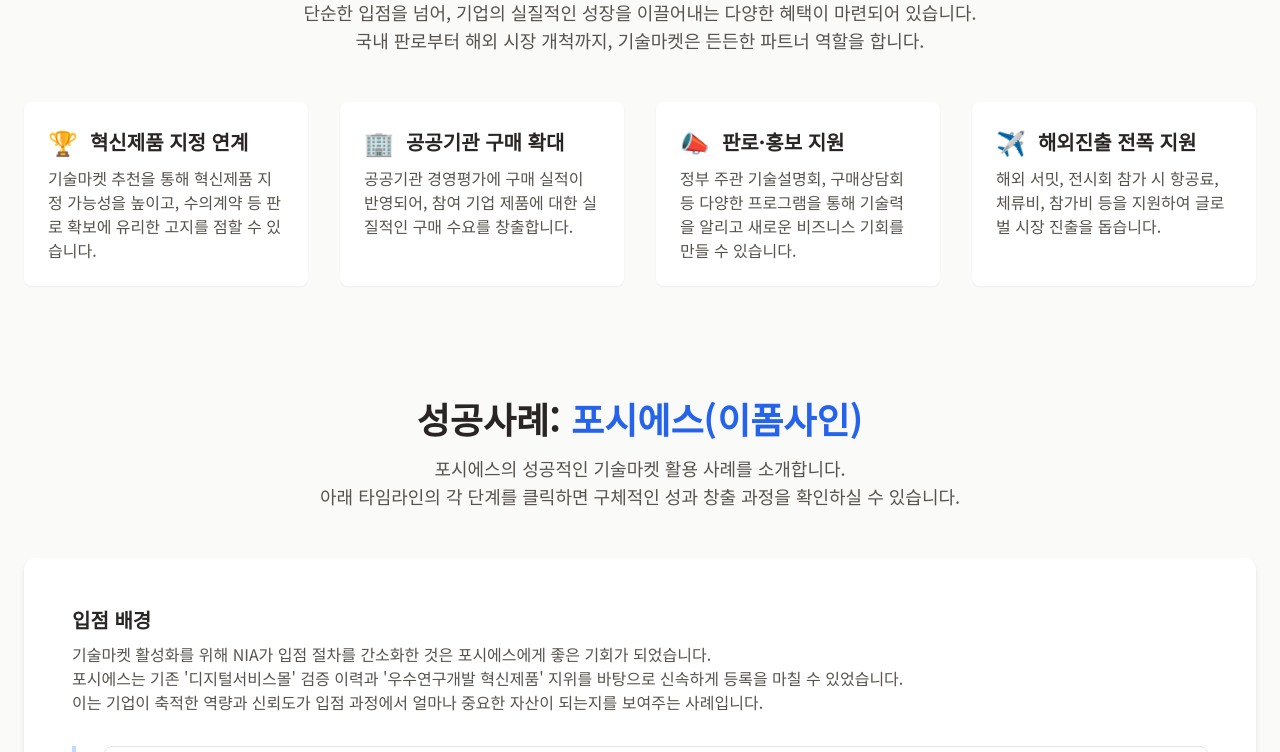
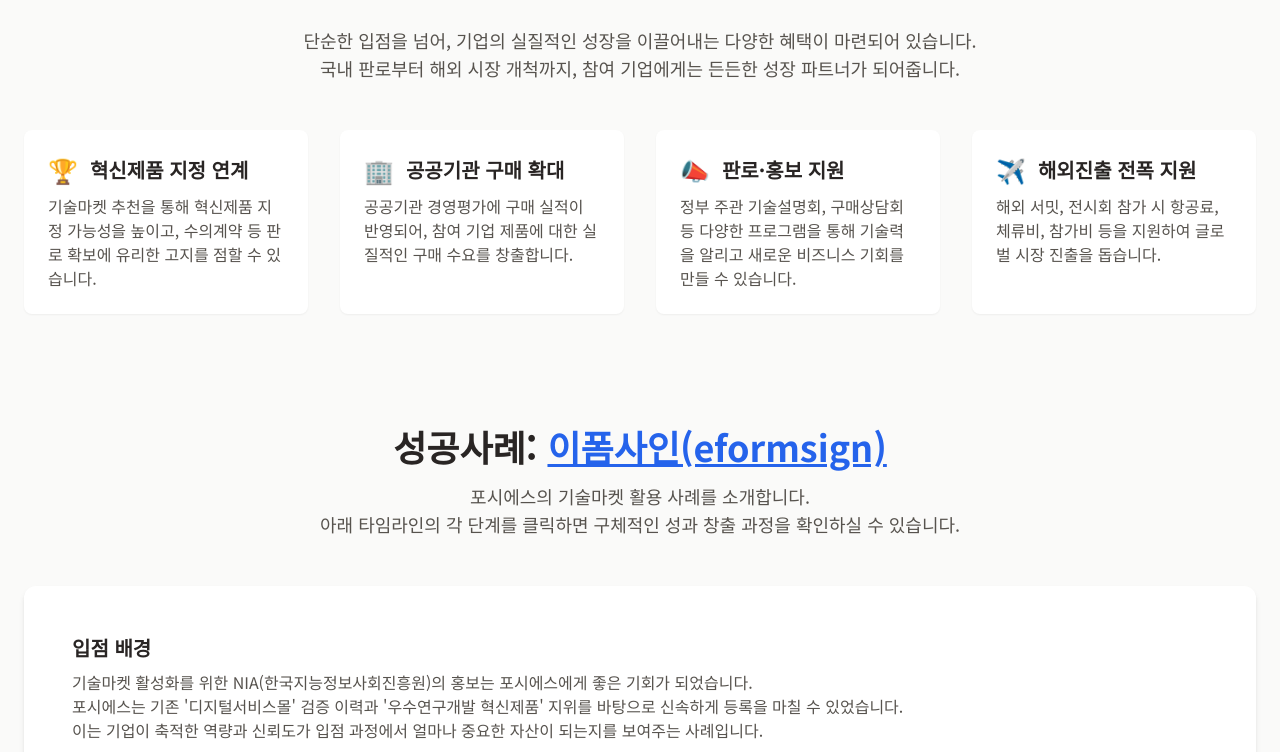
Before and after one commit to rayben80/techmarket, a plain HTML site: page index.html in a window 1280 px wide. Shown: the part 726-1478 px from the top of the page. Drawn offline with nearby package versions, Linux system fonts and the light colour scheme.

Commit message:
Update index.html

```diff
--- a/index.html
+++ b/index.html
@@ -74,7 +74,7 @@
         <section id="intro" class="text-center mb-20 md:mb-28">
             <h2 class="text-3xl md:text-5xl font-bold mb-4">중소기업기술마켓, <br class="md:hidden"/>성장의 새로운 기회</h2>
             <p class="text-lg md:text-xl text-stone-600 max-w-3xl mx-auto mb-12">
-                공공기관이 직접 검증하고 구매까지 연계하는 신뢰도 높은 판로 플랫폼입니다.<br>기술력 있는 중소기업이 공공 시장을 넘어 글로벌로 진출할 수 있도록 지원합니다.
+                공공기관이 직접 기술을 검증하고 구매까지 연계하는 신뢰도 높은 판로 플랫폼입니다.<br>이를 통해 기술력 있는 중소기업은 공공 시장은 물론 글로벌 시장까지 진출할 기회를 얻을 수 있습니다.
             </p>
             <div class="bg-white p-8 rounded-xl shadow-md">
                 <h3 class="text-2xl font-bold mb-6 text-stone-700">주요 입점 가능 분야</h3>
@@ -106,7 +106,7 @@
         <section id="benefits" class="mb-20 md:mb-28">
             <h2 class="text-3xl md:text-4xl font-bold text-center mb-12">기업을 위한 <span class="text-blue-600">핵심 지원 혜택</span></h2>
             <p class="text-lg text-stone-600 text-center max-w-3xl mx-auto mb-12">
-                단순한 입점을 넘어, 기업의 실질적인 성장을 이끌어내는 다양한 혜택이 마련되어 있습니다.<br>국내 판로부터 해외 시장 개척까지, 기술마켓은 든든한 파트너 역할을 합니다.
+                단순한 입점을 넘어, 기업의 실질적인 성장을 이끌어내는 다양한 혜택이 마련되어 있습니다.<br>국내 판로부터 해외 시장 개척까지, 참여 기업에게는 든든한 성장 파트너가 되어줍니다.
             </p>
             <div class="grid md:grid-cols-2 lg:grid-cols-4 gap-8">
                 <div class="bg-white p-6 rounded-lg shadow-sm hover:shadow-xl transition-shadow duration-300">
@@ -129,15 +129,15 @@
         </section>
 
         <section id="case-study" class="mb-20 md:mb-28">
-            <h2 class="text-3xl md:text-4xl font-bold text-center mb-4">성공사례: <span class="text-blue-600">포시에스(이폼사인)</span></h2>
+            <h2 class="text-3xl md:text-4xl font-bold text-center mb-4">성공사례: <br class="sm:hidden"><a href="https://www.eformsign.com/kr/index.html" target="_blank" rel="noopener noreferrer" class="text-blue-600 underline hover:text-blue-700 transition-colors">이폼사인(eformsign)</a></h2>
             <p class="text-lg text-stone-600 text-center max-w-3xl mx-auto mb-12">
-                포시에스의 성공적인 기술마켓 활용 사례를 소개합니다.<br>아래 타임라인의 각 단계를 클릭하면 구체적인 성과 창출 과정을 확인하실 수 있습니다.
+                포시에스의 기술마켓 활용 사례를 소개합니다.<br>아래 타임라인의 각 단계를 클릭하면 구체적인 성과 창출 과정을 확인하실 수 있습니다.
             </p>
             <div class="bg-white rounded-xl shadow-md p-8 md:p-12">
                  <div class="mb-8">
                     <h3 class="text-xl font-bold text-stone-800">입점 배경</h3>
                     <p class="text-stone-600 mt-2">
-                        기술마켓 활성화를 위해 NIA가 입점 절차를 간소화한 것은 포시에스에게 좋은 기회가 되었습니다.<br>
+                        기술마켓 활성화를 위한 NIA(한국지능정보사회진흥원)의 홍보는 포시에스에게 좋은 기회가 되었습니다.<br>
                         포시에스는 기존 '디지털서비스몰' 검증 이력과 '우수연구개발 혁신제품' 지위를 바탕으로 신속하게 등록을 마칠 수 있었습니다.<br>
                         이는 기업이 축적한 역량과 신뢰도가 입점 과정에서 얼마나 중요한 자산이 되는지를 보여주는 사례입니다.
                     </p>
@@ -180,7 +180,7 @@
                     <div id="detail-3" class="timeline-detail hidden p-6 bg-stone-100 rounded-lg">
                         <h4 class="font-bold text-xl mb-2">최고의 기술력 공식 인정</h4>
                         <p>
-                            국내외 활동을 바탕으로 기술력을 공식적으로 인정받아, 기술마켓 경진대회에서 최종적으로 최우수상을 수상했습니다.<br>포상금 200만원과 표창패 수여를 통해 기업의 대외 신뢰도와 브랜드 가치를 한층 높일 수 있었습니다.
+                            국내외 활동을 바탕으로 기술력을 공식적으로 인정받아, 기술마켓 경진대회에서 최종적으로 최우수상을 수상했습니다.<br>포상금과 표창패 수여를 통해 기업의 대외 신뢰도와 브랜드 가치를 한층 높일 수 있었습니다.
                         </p>
                     </div>
                 </div>
```
